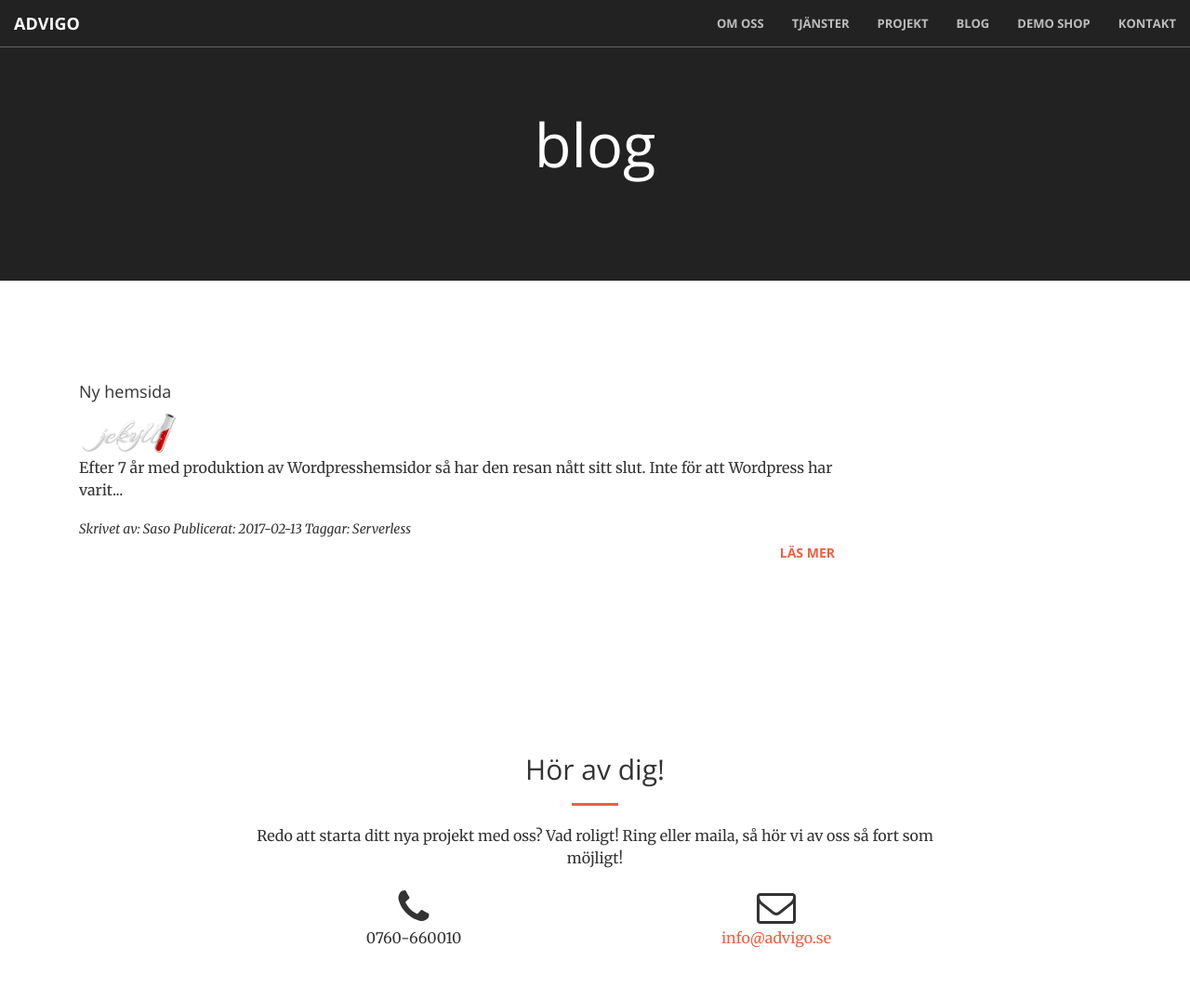
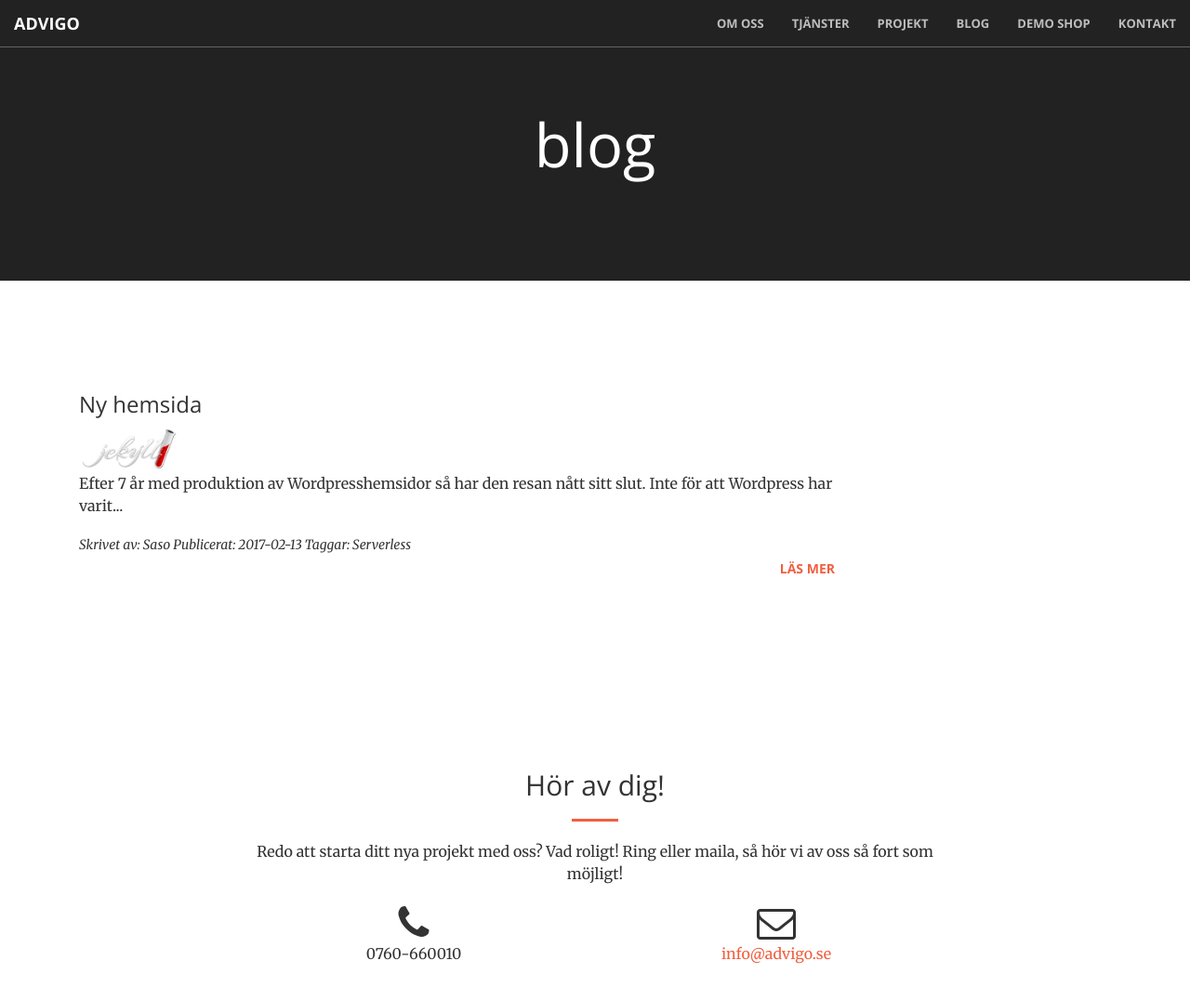
Before and after one commit to advigo/advigo, a Jekyll site: the page built from blog.html, in a window 1280 px wide and 1158 px high. Shown: the top 1076 px of the window at 93% size. Built offline with Jekyll 4.4.1, drawn with Linux system fonts in a browser that asks for light colours.

Commit message:
New blog 4

```diff
--- a/blog.html
+++ b/blog.html
@@ -7,14 +7,14 @@ title: blog
             {% for post in site.posts %}
 
                    <div class="col-md-9 blogShort">
-                       <h4>{{ post.title}}</h4>
+                       <h3>{{ post.title}}</h3>
                        <img src="{{ site.baseurl }}{{ post.image }}" alt="post img" style="min-height:50px;height:50px; class="pull-left img-responsive thumb margin10 img-thumbnail">
 
                        <article><p>
                            {{ post.content | strip_html | truncatewords:20 }}
                            </p>
                                <p></p>
-                               <em>Skrivet av: {{ post.name }} Publicerat: {{ post.date | date: '%Y-%m-%d' }} Taggar: {{ post.tags }}</em>
+                               <em>Skrivet av: {{ post.name }} Publicerat: {{ post.date | date: "%Y-%m-%d" }} Taggar: {{ post.tags }}</em>
                            </article>
                        <a class="btn btn-blog pull-right marginBottom10" href="{{ site.baseurl }}{{ post.url }}">Läs mer</a>
 
```
Also changed, not shown: 1 other file.
